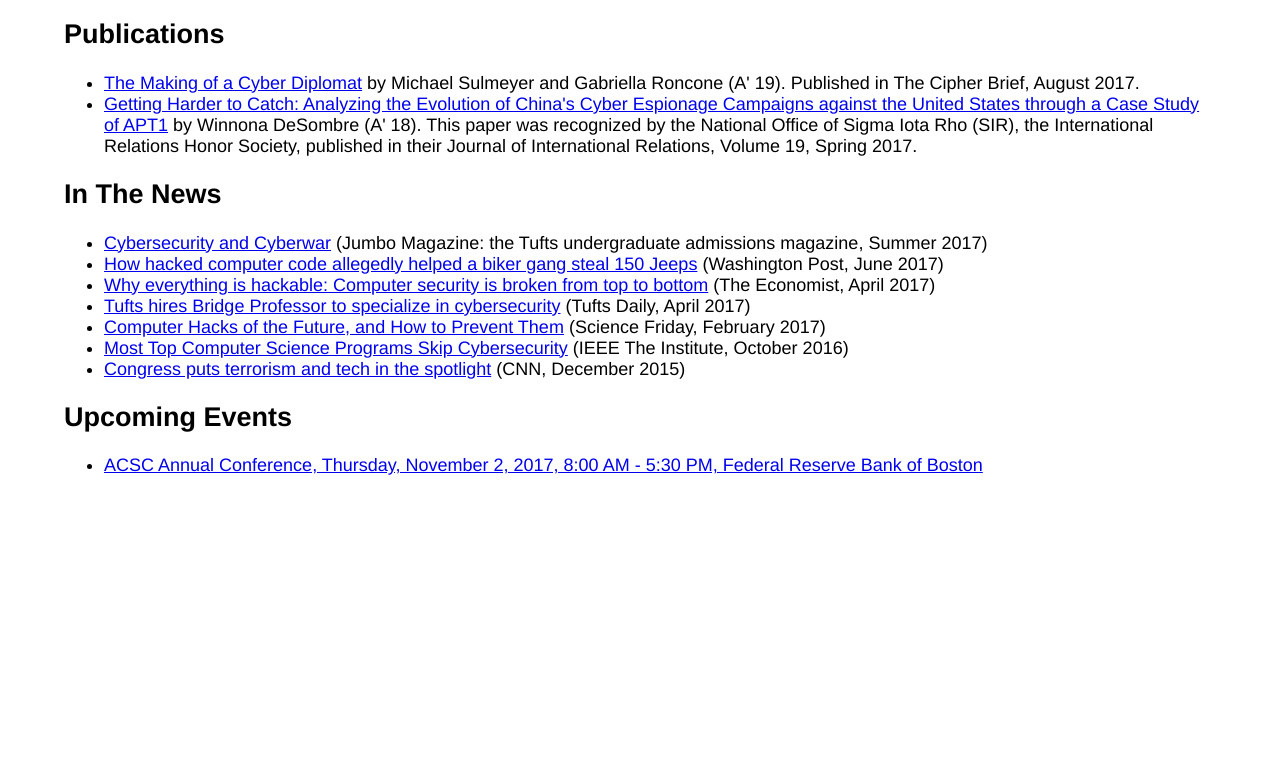
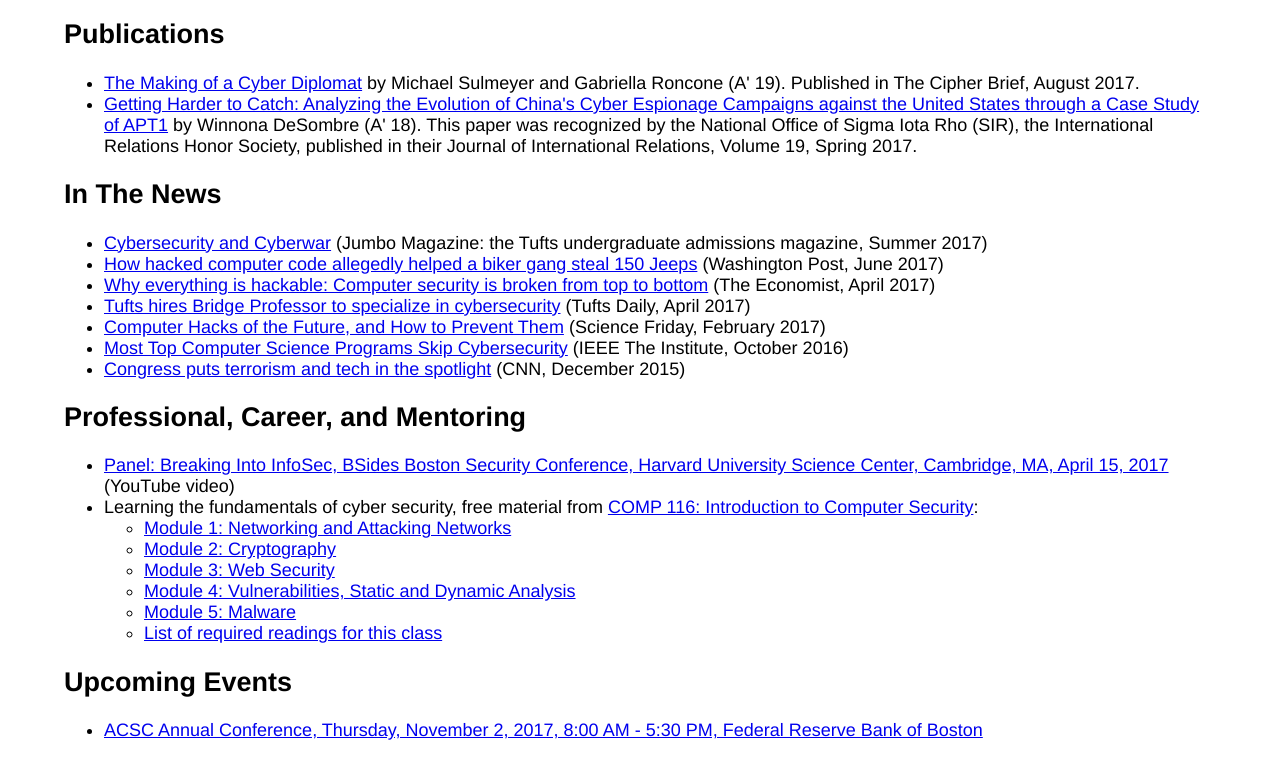
Before and after one commit to BookBytes/DefenseAgainstTheDarkArts, a plain HTML site: page index-tufts.html in a window 1280 px wide. Shown: the part 652-1411 px from the top of the page. Before the commit the page ends 1146 px from the top, so only its background shows below. Drawn offline with Linux system fonts and the light colour scheme.

Commit message:
Added career references section

```diff
--- a/index-tufts.html
+++ b/index-tufts.html
@@ -37,6 +37,21 @@
 <li><a href="http://money.cnn.com/2015/12/08/technology/encryption-congress-commission/">Congress puts terrorism and tech in the spotlight</a> (CNN, December 2015)</li>
 </ul>
 
+<h2>Professional, Career, and Mentoring</h2>
+<ul>
+<li><a href="https://www.youtube.com/watch?v=ChY6ynn7fN4">Panel: Breaking Into InfoSec, BSides Boston Security Conference, Harvard University Science Center, Cambridge, MA, April 15, 2017</a> (YouTube video)</li>
+<li>Learning the fundamentals of cyber security, free material from <a href="http://www.cs.tufts.edu/comp/116">COMP 116: Introduction to Computer Security</a></strong>:
+<ul>
+<li><a href="slides/week1-networks.pdf">Module 1: Networking and Attacking Networks</a></li>
+<li><a href="slides/week2-cryptography.pdf">Module 2: Cryptography</a></li>
+<li><a href="slides/week3-websecurity.pdf">Module 3: Web Security</a></li>
+<li><a href="slides/week5-vulnerabilities.pdf">Module 4: Vulnerabilities, Static and Dynamic Analysis</a></li>
+<li><a href="slides/week6-malware.pdf">Module 5: Malware</a></li>
+<li><a href="readings/">List of required readings for this class</a></li>
+</ul>
+</li>
+</ul>
+
 <h2>Upcoming Events</h2>
 <ul>
 <li><a href="https://www.eventbrite.com/e/acsc-annual-conference-2017-tickets-34512667317">ACSC Annual Conference, Thursday, November 2, 2017, 8:00 AM - 5:30 PM, Federal Reserve Bank of Boston</a></li>
```
